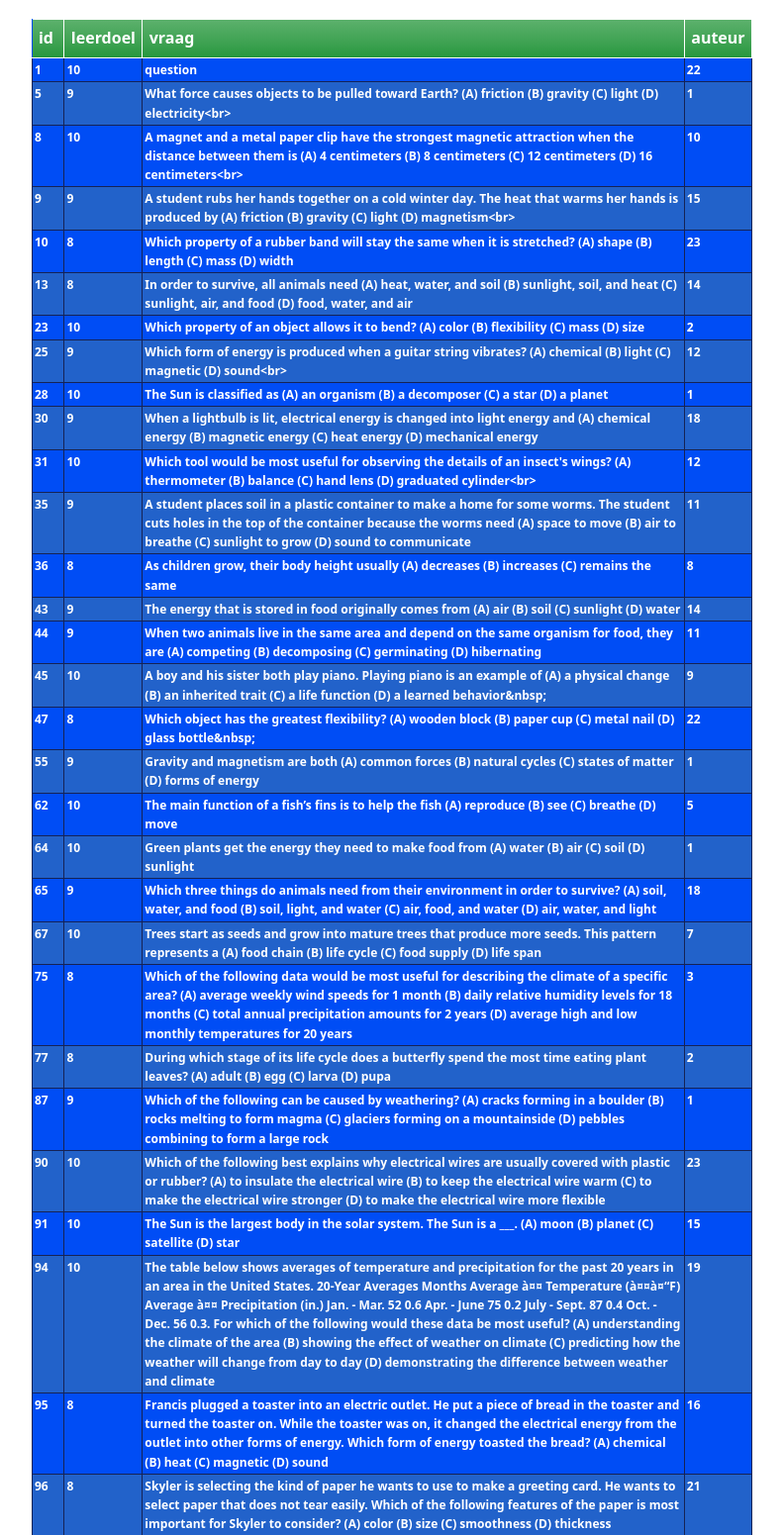
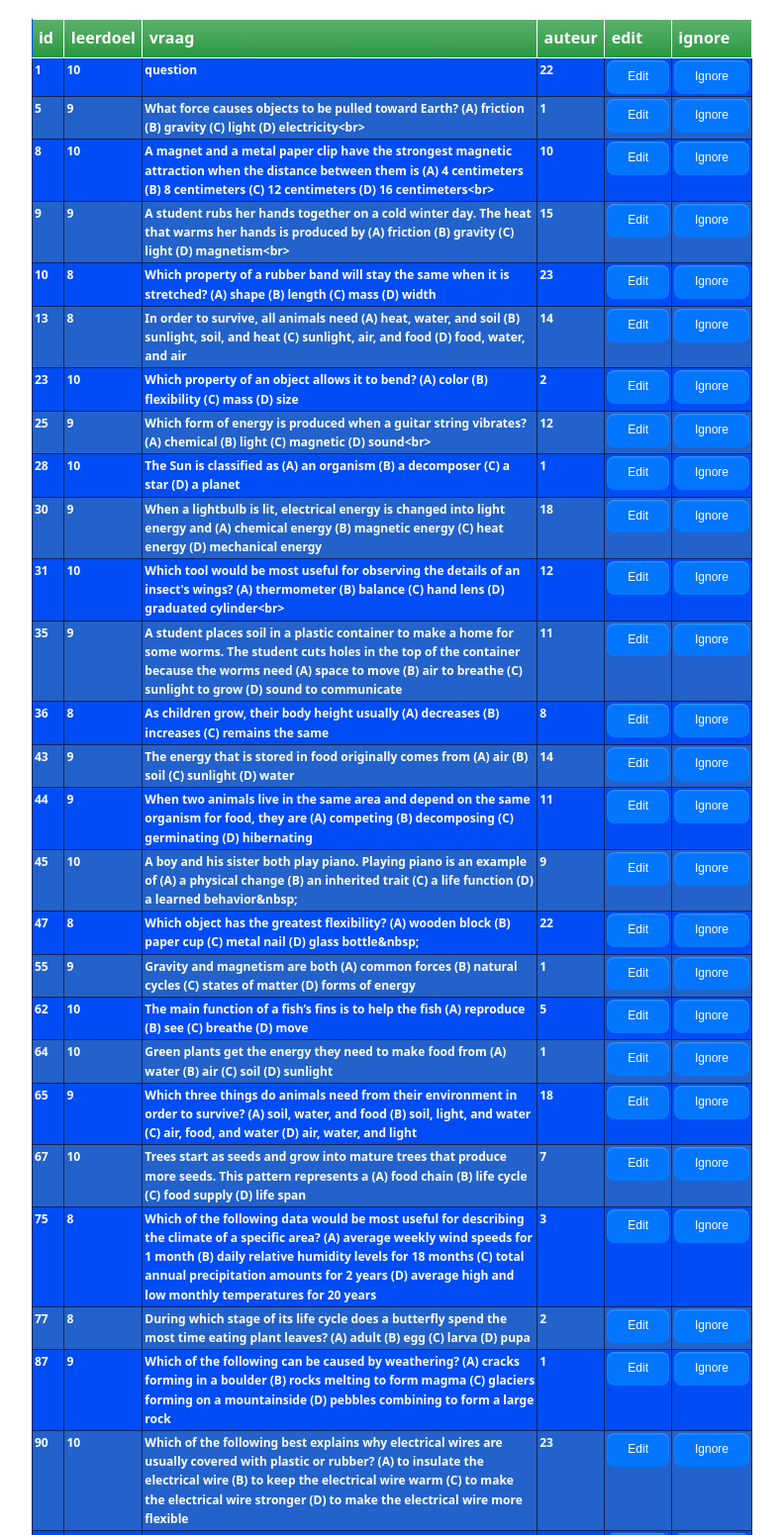
Before and after one commit to shavhp/WP2-MVC_testcorrect, a Flask app: page /leerdoelen in a window 1280 px wide. Shown: the part 112-1663 px from the top of the page at 99% size, without its empty margins (244-1035 px from the left). Run offline with Flask 2, Linux system fonts and the light colour scheme; data comes from the database, SQL or seed files in the repository.

Commit message:
FEATURE: Adds buttons to table of invalid leerdoelen

```diff
--- a/templates/foute_leerdoelen.html
+++ b/templates/foute_leerdoelen.html
@@ -25,6 +25,8 @@
             {% for column in columns %}
             <th>{{ column }}</th>
             {% endfor %}
+            <th>edit</th>
+            <th>ignore</th>
         </tr>
         </thead>
         <tbody>
@@ -33,6 +35,8 @@
             {% for field in row %}
             <td>{{ field }}</td>
             {% endfor %}
+        <td><button class="button-tabel">Edit</button></td>
+        <td><button class="button-tabel">Ignore</button></td>
         </tr>
         {% endfor %}
         </tbody>
--- a/templates/table_details.html
+++ b/templates/table_details.html
@@ -36,7 +36,7 @@
             <td>{{ field }}</td>
             {% endfor %}
         <td><button class="button-tabel">Edit</button></td>
-        <td><button class="button-tabel">Ignor</button></td>
+        <td><button class="button-tabel">Ignore</button></td>
         </tr>
         {% endfor %}
 
```
